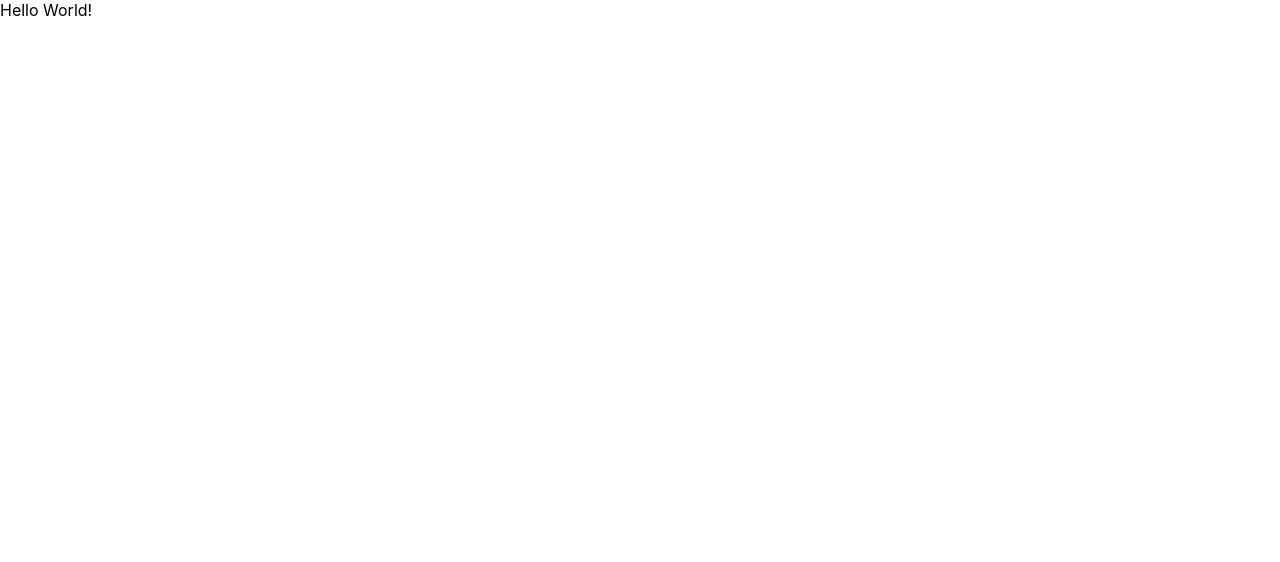
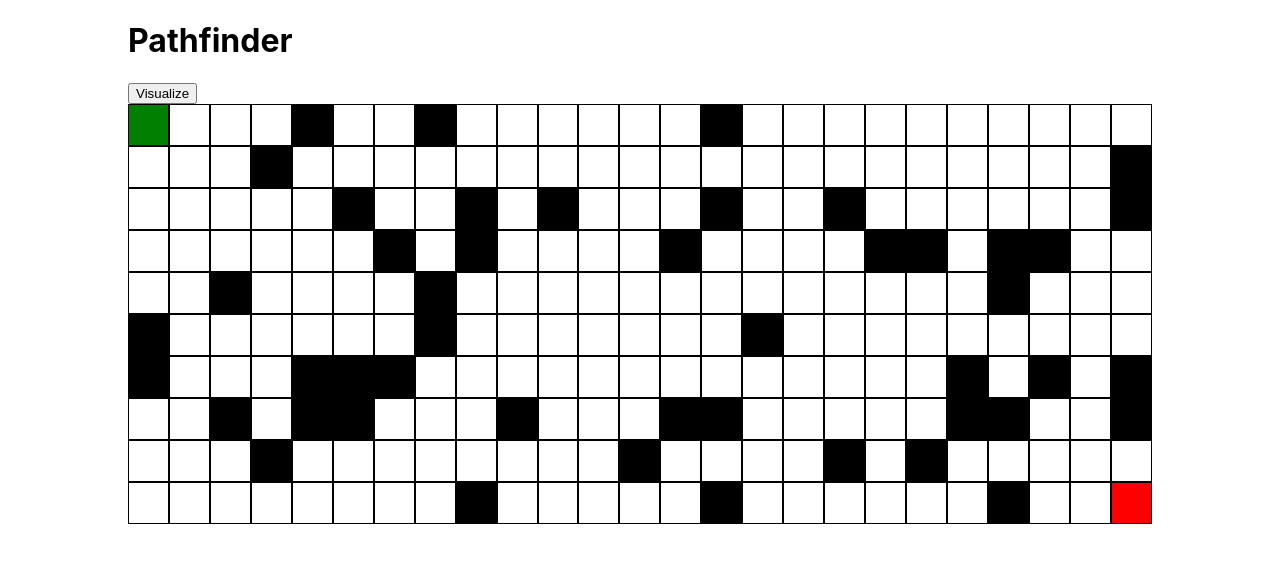
Before and after one commit to Mysurii/algorithms-visualizer, a React (Create React App) app: page / in a window 1280 px wide. Shown: the top 562 px of the page. Built offline with nearby package versions, Linux system fonts and the light colour scheme.

Commit message:
feat: implemented astar algorithm

```diff
--- a/src/App.js
+++ b/src/App.js
@@ -1,5 +1,11 @@
+import { Pathfinder } from "./components";
+
 function App() {
-  return <div>Hello World!</div>;
+  return (
+    <div>
+      <Pathfinder />
+    </div>
+  );
 }
 
 export default App;
--- /dev/null
+++ b/src/components/Node/Node.jsx
@@ -0,0 +1,14 @@
+import { Container } from "./Node.styles";
+
+const Node = ({ col }) => {
+  return (
+    <Container
+      id={`node-${col.x}-${col.y}`}
+      isStart={col.isStart}
+      isEnd={col.isEnd}
+      isWall={col.isWall}
+    ></Container>
+  );
+};
+
+export default Node;
--- /dev/null
+++ b/src/components/Node/Node.styles.js
@@ -0,0 +1,16 @@
+import styled from "styled-components";
+
+export const Container = styled.div`
+  width: 40px;
+  height: 40px;
+  border: 1px solid black;
+
+  background-color: ${(props) =>
+    props.isStart
+      ? "green"
+      : props.isEnd
+      ? "red"
+      : props.isWall
+      ? "black"
+      : ""};
+`;
--- /dev/null
+++ b/src/components/Pathfinder/Pathfinder.jsx
@@ -0,0 +1,104 @@
+import { useEffect, useState } from "react";
+import Cell, {
+  NODE_END_COL,
+  NODE_END_ROW,
+  cols,
+  rows,
+} from "../../models/Cell";
+import AStar from "../algorithms/astar";
+import Node from "../Node/Node";
+import { Container, Row } from "./Pathfinder.styles";
+
+const Pathfinder = () => {
+  const [grid, setGrid] = useState([]);
+  const [path, setPath] = useState([]);
+  const [visitedNodes, setVisitedNodes] = useState([]);
+
+  const initializeGrid = () => {
+    const arr = new Array(rows);
+
+    for (let i = 0; i < rows; i++) {
+      arr[i] = new Array(cols);
+    }
+
+    createSpot(arr);
+    setGrid(arr);
+
+    addNeighbours(arr);
+
+    const startNode = arr[0][0];
+    const endNode = arr[NODE_END_ROW][NODE_END_COL];
+
+    let foundPath = AStar(startNode, endNode);
+    setPath(foundPath.path);
+    setVisitedNodes(foundPath.visitedNodes);
+  };
+
+  const createSpot = (arr) => {
+    for (let i = 0; i < rows; i++) {
+      for (let j = 0; j < cols; j++) {
+        arr[i][j] = new Cell(i, j);
+      }
+    }
+  };
+
+  const addNeighbours = (arr) => {
+    arr.forEach((rows) => {
+      rows.forEach((cell) => {
+        cell.addNeighbours(arr);
+      });
+    });
+  };
+
+  useEffect(() => {
+    initializeGrid();
+  }, []);
+
+  const visualizeShortestPath = (shortestPathNodes) => {
+    console.log(shortestPathNodes.length);
+    for (let i = 0; i < shortestPathNodes.length; i++) {
+      setTimeout(() => {
+        const node = shortestPathNodes[i];
+        const test = document.getElementById(`node-${node.x}-${node.y}`);
+        test.classList.add("node-shortest-path");
+
+        console.log(test);
+      }, 10 * i);
+    }
+  };
+
+  const visualizePath = () => {
+    console.log(visitedNodes);
+    for (let i = 0; i <= visitedNodes.length; i++) {
+      if (i === visitedNodes.length) {
+        setTimeout(() => {
+          visualizeShortestPath(path);
+        }, 20 * i);
+      } else {
+        setTimeout(() => {
+          const node = visitedNodes[i];
+          const test = document.getElementById(`node-${node.x}-${node.y}`);
+          test.classList.add("node-visited");
+        }, 20 * i);
+      }
+    }
+  };
+
+  return (
+    <Container>
+      <h1>Pathfinder</h1>
+      <button onClick={visualizePath}>Visualize</button>
+      <div>
+        {grid.map((row, rowIdx) => (
+          <Row key={rowIdx}>
+            {row.map((col, colIdx) => {
+              return <Node key={colIdx} col={col} />;
+            })}
+          </Row>
+        ))}
+      </div>
+    </Container>
+  );
+};
+
+export default Pathfinder;
--- /dev/null
+++ b/src/components/Pathfinder/Pathfinder.styles.js
@@ -0,0 +1,10 @@
+import styled from "styled-components";
+
+export const Container = styled.div`
+  max-width: 80%;
+  margin: auto;
+`;
+
+export const Row = styled.div`
+  display: flex;
+`;
--- /dev/null
+++ b/src/components/algorithms/astar.js
@@ -0,0 +1,70 @@
+const AStar = (startNode, endNode) => {
+  let openSet = [];
+  let closedSet = [];
+  let path = [];
+  let visitedNodes = [];
+
+  openSet.push(startNode);
+  while (openSet.length > 0) {
+    let leastIdx = 0;
+
+    openSet.forEach((node, idx) => {
+      if (node.f < openSet[leastIdx].f) leastIdx = idx;
+    });
+    // for (let i = 0; i < openSet.length; i++) {
+    //   if (openSet[i].f < openSet[leastIdx].f) {
+    //     leastIdx = i;
+    //   }
+    // }
+
+    let current = openSet[leastIdx];
+    visitedNodes.push(current);
+    if (current === endNode) {
+      let temp = current;
+      path.push(current);
+      while (temp.previous) {
+        path.push(temp.previous);
+        temp = temp.previous;
+      }
+
+      return { path, visitedNodes };
+    }
+
+    openSet = openSet.filter((elt) => elt !== current);
+    closedSet.push(current);
+
+    let neighbours = current.neighbours;
+    for (let i = 0; i < neighbours.length; i++) {
+      let neighbour = neighbours[i];
+      if (!closedSet.includes(neighbour) && !neighbour.isWall) {
+        let tempG = current.g + 1;
+        let newPath = false;
+        if (openSet.includes(neighbour)) {
+          if (tempG < neighbour.g) {
+            neighbour.g = tempG;
+            newPath = true;
+          }
+        } else {
+          neighbour.g = tempG;
+          newPath = true;
+          openSet.push(neighbour);
+        }
+
+        if (newPath) {
+          neighbour.h = heuristic(neighbour, endNode);
+          neighbour.f = neighbour.h + neighbour.f;
+          neighbour.previous = current;
+        }
+      }
+    }
+  }
+  return { path, visitedNodes, error: "No path found!" };
+};
+
+const heuristic = (a, b) => {
+  // Manhatten distance
+  let d = Math.abs(a.x - a.y) + Math.abs(b.x - b.y);
+  return d;
+};
+
+export default AStar;
--- /dev/null
+++ b/src/components/index.js
@@ -0,0 +1,4 @@
+import Pathfinder from "./Pathfinder/Pathfinder";
+import Node from "./Node/Node";
+
+export { Pathfinder, Node };
--- a/src/index.css
+++ b/src/index.css
@@ -1,5 +1,7 @@
 body {
   margin: 0;
+  width: 100vw;
+  height: 100vh;
   font-family: -apple-system, BlinkMacSystemFont, 'Segoe UI', 'Roboto', 'Oxygen',
     'Ubuntu', 'Cantarell', 'Fira Sans', 'Droid Sans', 'Helvetica Neue',
     sans-serif;
@@ -11,3 +13,68 @@ code {
   font-family: source-code-pro, Menlo, Monaco, Consolas, 'Courier New',
     monospace;
 }
+
+.node-visited {
+  animation-name: visitedAnimation;
+  animation-duration: 1.5s;
+  animation-timing-function: ease-out;
+  animation-delay: 0;
+  animation-direction: alternate;
+  animation-iteration-count: 1;
+  animation-fill-mode: forwards;
+  animation-play-state: running;
+}
+
+@keyframes visitedAnimation {
+  0% {
+    transform: scale(0.3);
+    background-color: rgba(0, 0, 66, 0.75);
+    border-radius: 10%;
+  }
+
+  50% {
+    background-color: peachpuff;
+  }
+
+  75% {
+    transform: scale(1.2);
+    background-color: peachpuff;
+  }
+
+  100% {
+    transform: scale(1);
+    background-color: peachpuff;
+  }
+}
+
+.node-wall {
+  background-color: rgb(12, 53, 71);
+}
+
+.node-shortest-path {
+  animation-name: shortestPath;
+  animation-duration: 1.5s;
+  animation-timing-function: ease-out;
+  animation-delay: 0;
+  animation-direction: alternate;
+  animation-iteration-count: 1;
+  animation-fill-mode: forwards;
+  animation-play-state: running;
+}
+
+@keyframes shortestPath {
+  0% {
+    transform: scale(0.6);
+    background-color: aquamarine;
+  }
+
+  50% {
+    transform: scale(1.2);
+    background-color: aquamarine;
+  }
+
+  100% {
+    transform: scale(1);
+    background-color: aquamarine;
+  }
+}
--- /dev/null
+++ b/src/models/Cell.js
@@ -0,0 +1,34 @@
+export const cols = 25;
+export const rows = 10;
+
+const NODE_START_ROW = 0;
+const NODE_START_COL = 0;
+export const NODE_END_ROW = rows - 1;
+export const NODE_END_COL = cols - 1;
+
+class Cell {
+  constructor(x, y) {
+    this.x = x;
+    this.y = y;
+    this.g = 0;
+    this.f = 0;
+    this.h = 0;
+    this.isStart = this.x === NODE_START_ROW && this.y === NODE_START_COL;
+    this.isEnd = this.x === NODE_END_ROW && this.y === NODE_END_COL;
+    this.neighbours = [];
+    this.isWall = false;
+    if (!this.isStart && !this.isEnd && Math.random(1) < 0.2) {
+      this.isWall = true;
+    }
+    this.previous = null;
+  }
+
+  addNeighbours = (grid) => {
+    if (this.x > 0) this.neighbours.push(grid[this.x - 1][this.y]);
+    if (this.x < rows - 1) this.neighbours.push(grid[this.x + 1][this.y]);
+    if (this.y > 0) this.neighbours.push(grid[this.x][this.y - 1]);
+    if (this.y < cols - 1) this.neighbours.push(grid[this.x][this.y + 1]);
+  };
+}
+
+export default Cell;
```
